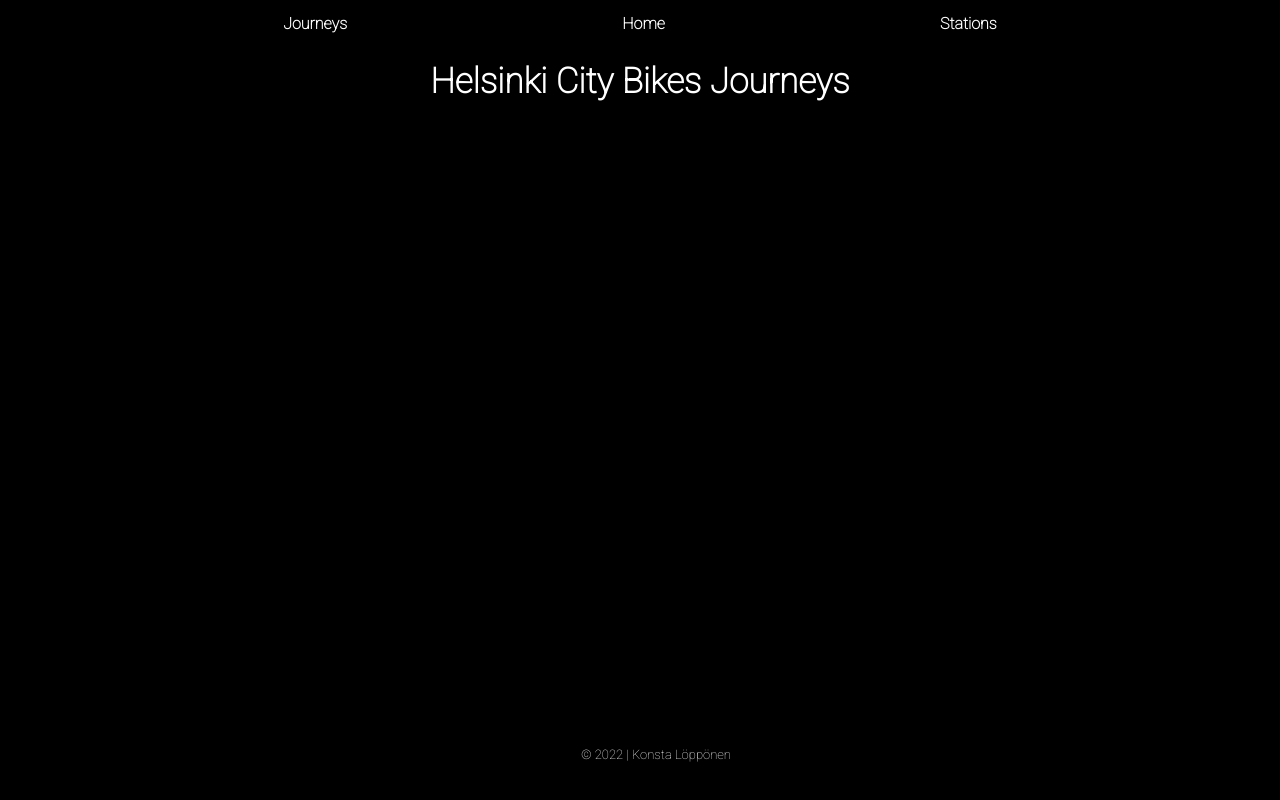
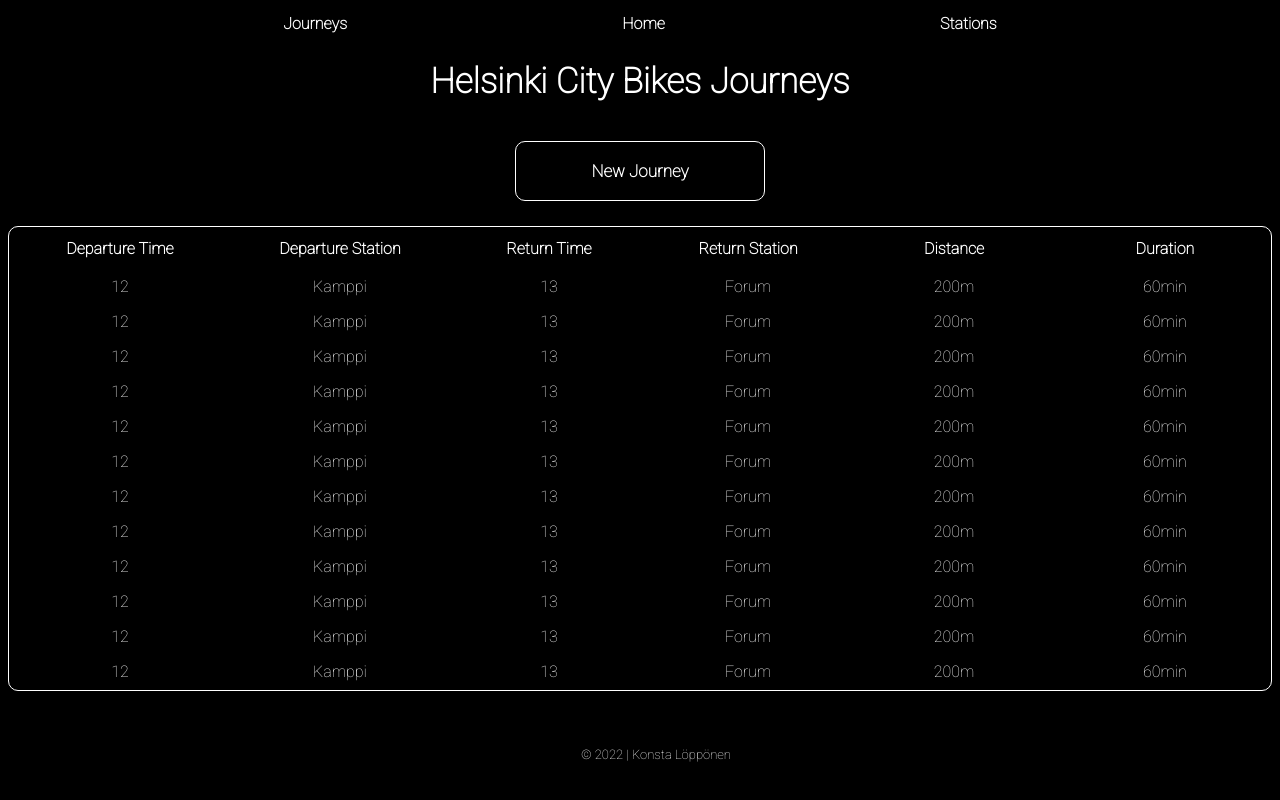
Before and after one commit to konstalop/helsinki-bike-app, a React (Create React App) app in the folder client/: page /journeys in a window 1280 px wide. Built offline with nearby package versions, Linux system fonts and the light colour scheme.

Commit message:
create journey table and new journey form

```diff
--- a/client/src/App.css
+++ b/client/src/App.css
@@ -2,7 +2,7 @@
     background-color: black;
 }
 
-html {
+html, input, button {
     font-family: 'Roboto', sans-serif;
 }
 
@@ -56,7 +56,7 @@ html {
     color: white;
 }
 
-.journeys-btn, .stations-btn {
+.journeys-btn, .stations-btn, .new-item-btn, .confirm-btn, .cancel-btn {
     width: 250px;
     height: 120px;
     background-color: black;
@@ -68,7 +68,92 @@ html {
     font-weight: 600;
 }
 
-.journeys-btn:hover, .stations-btn:hover {
+.journeys-btn:hover, .stations-btn:hover, .new-item-btn:hover, .confirm-btn:hover, .cancel-btn:hover {
     opacity: 0.8;
     cursor: pointer;
 }
+
+.journeys-table {
+    border: 1px solid white;
+    border-radius: 10px;
+    margin-left: auto;
+    margin-right: auto;
+}
+
+.th-journeys {
+    width: 5%;
+    color: white;
+    text-align: center;
+    padding: 10px;
+}
+
+.td-journey-item {
+    text-align: center;
+    color: white;
+    padding: 7px;
+}
+
+.new-item-btn {
+    height: 60px;
+    margin-bottom: 25px;
+}
+
+/** Create journey styling **/
+
+.create-journey-h2 {
+    color: white;
+}
+
+.create-journey {
+    position: fixed;
+    top: 0;
+    left: 0;
+    height: 100vh;
+    width: 100%;
+    background-color: rgba(0, 0, 0, 0.97);
+    display: flex;
+    justify-content: center;
+    align-items: center;
+    z-index: 1;
+}
+
+.create-journey-inner {
+    border: 1px solid white;
+    position: relative;
+    padding: 16px;
+    width: 100%;
+    max-width: 400px;
+    background-color: rgba(0, 0, 0, 0);
+    justify-content: center;
+    align-items: left;
+    border-radius: 10px;
+    position:relative;
+    position: absolute;
+    top: 50px;
+}
+
+.journey-label {
+    display: block;
+    padding: 15px;
+    font-size: 15px;
+    font-weight: 600;
+    color: white;
+}
+
+.input-journey {
+    width: 350px;
+    font-weight: 700;
+    color: black;
+    margin: 5px;
+    font-size: 15px;
+    display: block;
+    padding: 10px;
+    border-radius: 5px;
+    border: 0
+}
+
+.confirm-btn, .cancel-btn {
+    font-weight: 600;
+    width: 100px;
+    height: 50px;
+}
--- /dev/null
+++ b/client/src/components/dialog/Modal.js
@@ -0,0 +1,13 @@
+import React from "react";
+
+const Modal = (props) =>  {
+    return (props.trigger) ? (
+        <div className="modal">
+            <div className="modal-inner">
+                {props.children}
+            </div>
+        </div>
+    ) : ""
+}
+
+export default Modal
--- /dev/null
+++ b/client/src/components/journeys/CreateJourney.js
@@ -0,0 +1,78 @@
+import React from 'react'
+
+const CreateJourney = (props) => {
+
+    const handleSubmit = (e) => {
+        e.preventDefault()
+    }
+
+    const handleCancel = (e) => {
+        e.preventDefault()
+        props.setTrigger(false)
+    }
+
+
+    return (
+    <div className='create-journey' onSubmit={handleSubmit}>
+        <div className='create-journey-inner'>
+        <h2 className='create-journey-h2'>Add a new journey</h2>
+        <form className='journey-form'>
+            <label className='journey-label'>Departure Time
+                <input
+                    type="text"
+                    className='input-journey'
+                    placeholder='12:00'
+                ></input>
+            </label>
+            <label className='journey-label'>Departure Station
+                <input
+                    type="text"
+                    className='input-journey'
+                    placeholder='Name of the station'
+                ></input>
+            </label>
+            <label className='journey-label'>Return Time
+                <input
+                    type="text"
+                    className='input-journey'
+                    placeholder='12:15'
+                ></input>
+            </label>
+            <label className='journey-label'>Return Station
+                <input
+                    type="text"
+                    className='input-journey'
+                    placeholder='Name of the station'
+                ></input>
+            </label>
+            <label className='journey-label'>Distance (meters)
+                <input
+                    type="text"
+                    className='input-journey'
+                    placeholder='Distance in meters'
+                ></input>
+            </label>
+            <label className='journey-label'>Duration (minutes)
+                <input
+                    type="text"
+                    className='input-journey'
+                    placeholder='Duration of journey in minutes'
+                    ></input>
+            </label>
+            <button
+                className='cancel-btn'
+                onClick={handleCancel}
+            >
+                Cancel
+            </button>
+            <input
+                className='confirm-btn'
+                type="submit"
+            />
+        </form>
+        </div>
+    </div>
+    )
+}
+
+export default CreateJourney
--- /dev/null
+++ b/client/src/components/journeys/JourneyItem.js
@@ -0,0 +1,16 @@
+import React from 'react'
+
+const JourneyItem = () => {
+    return (
+        <tr className='tr-journey-item'>
+            <td className='td-journey-item'>12</td>
+            <td className='td-journey-item'>Kamppi</td>
+            <td className='td-journey-item'>13</td>
+            <td className='td-journey-item'>Forum</td>
+            <td className='td-journey-item'>200m</td>
+            <td className='td-journey-item'>60min</td>
+        </tr>
+    )
+}
+
+export default JourneyItem
--- a/client/src/components/journeys/JourneyView.js
+++ b/client/src/components/journeys/JourneyView.js
@@ -1,9 +1,56 @@
-import React from 'react'
+import React, {useState} from 'react'
+import JourneyItem from './JourneyItem'
+import Modal from '../dialog/Modal'
+import CreateJourney from './CreateJourney'
+const JourneyView = () => {
 
-const JourneyView = () => {
+    const [popup, setPopup] = useState(false)
+
+
     return (
         <div className='journeys-container'>
             <h1 className='journeys-h1'>Helsinki City Bikes Journeys</h1>
+            <div className='journeys-inner'>
+                <button
+                    className='new-item-btn'
+                    onClick={() => setPopup(true)}
+                >
+                    New Journey
+                </button>
+                <table className='journeys-table'>
+                    <tbody>
+                        <tr className='tr-journeys'>
+                            <th className='th-journeys'>Departure Time</th>
+                            <th className='th-journeys'>Departure Station</th>
+                            <th className='th-journeys'>Return Time</th>
+                            <th className='th-journeys'>Return Station</th>
+                            <th className='th-journeys'>Distance</th>
+                            <th className='th-journeys'>Duration</th>
+                        </tr>
+                        <JourneyItem></JourneyItem>
+                        <JourneyItem></JourneyItem>
+                        <JourneyItem></JourneyItem>
+                        <JourneyItem></JourneyItem>
+                        <JourneyItem></JourneyItem>
+                        <JourneyItem></JourneyItem>
+                        <JourneyItem></JourneyItem>
+                        <JourneyItem></JourneyItem>
+                        <JourneyItem></JourneyItem>
+                        <JourneyItem></JourneyItem>
+                        <JourneyItem></JourneyItem>
+                        <JourneyItem></JourneyItem>
+
+                    </tbody>
+                </table>
+                <Modal
+                    trigger={popup}
+                    setTrigger={setPopup}
+                >
+                    <CreateJourney
+                    trigger={popup}
+                    setTrigger={setPopup}/>
+                </Modal>
+                </div>
         </div>
     )
 }
```
